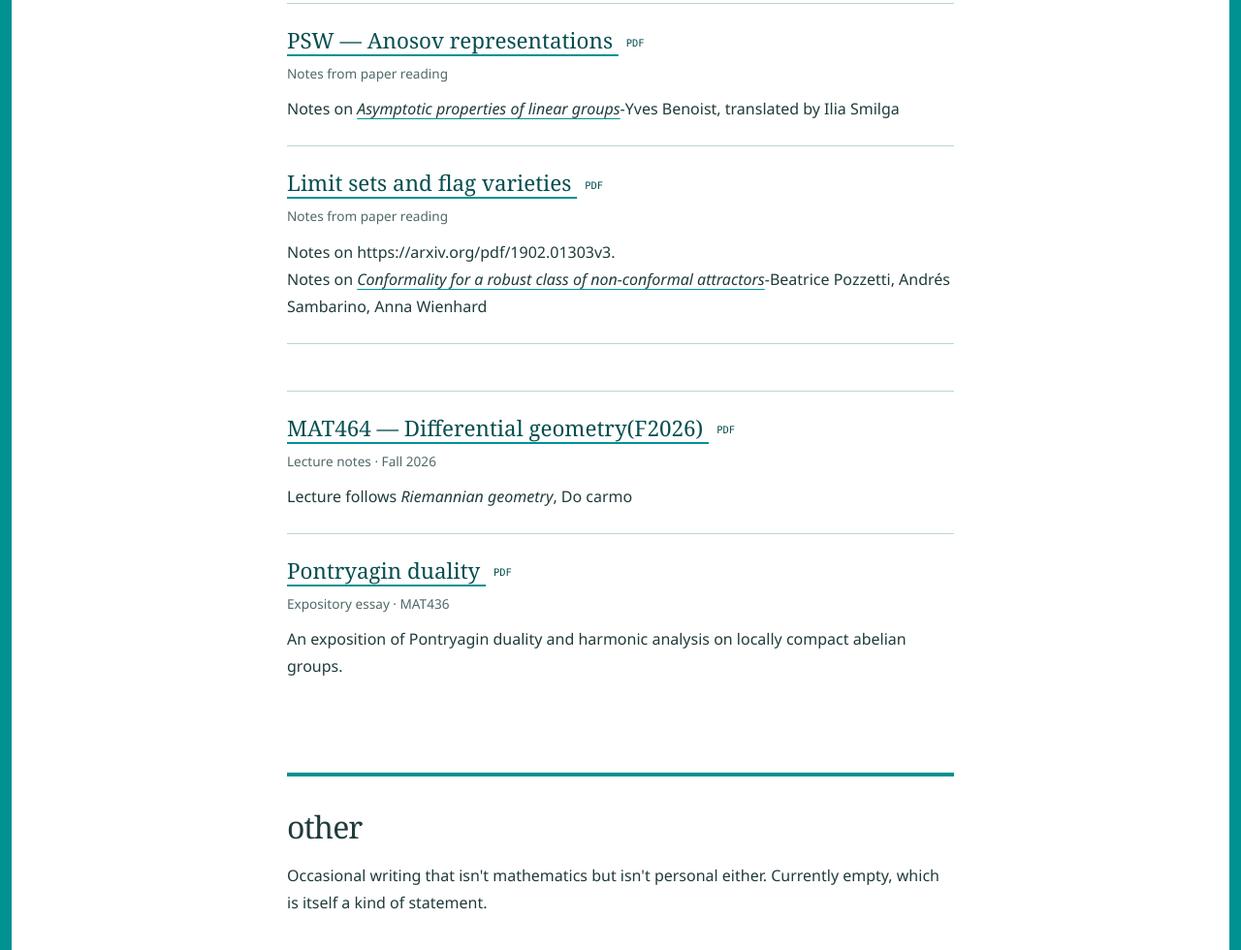
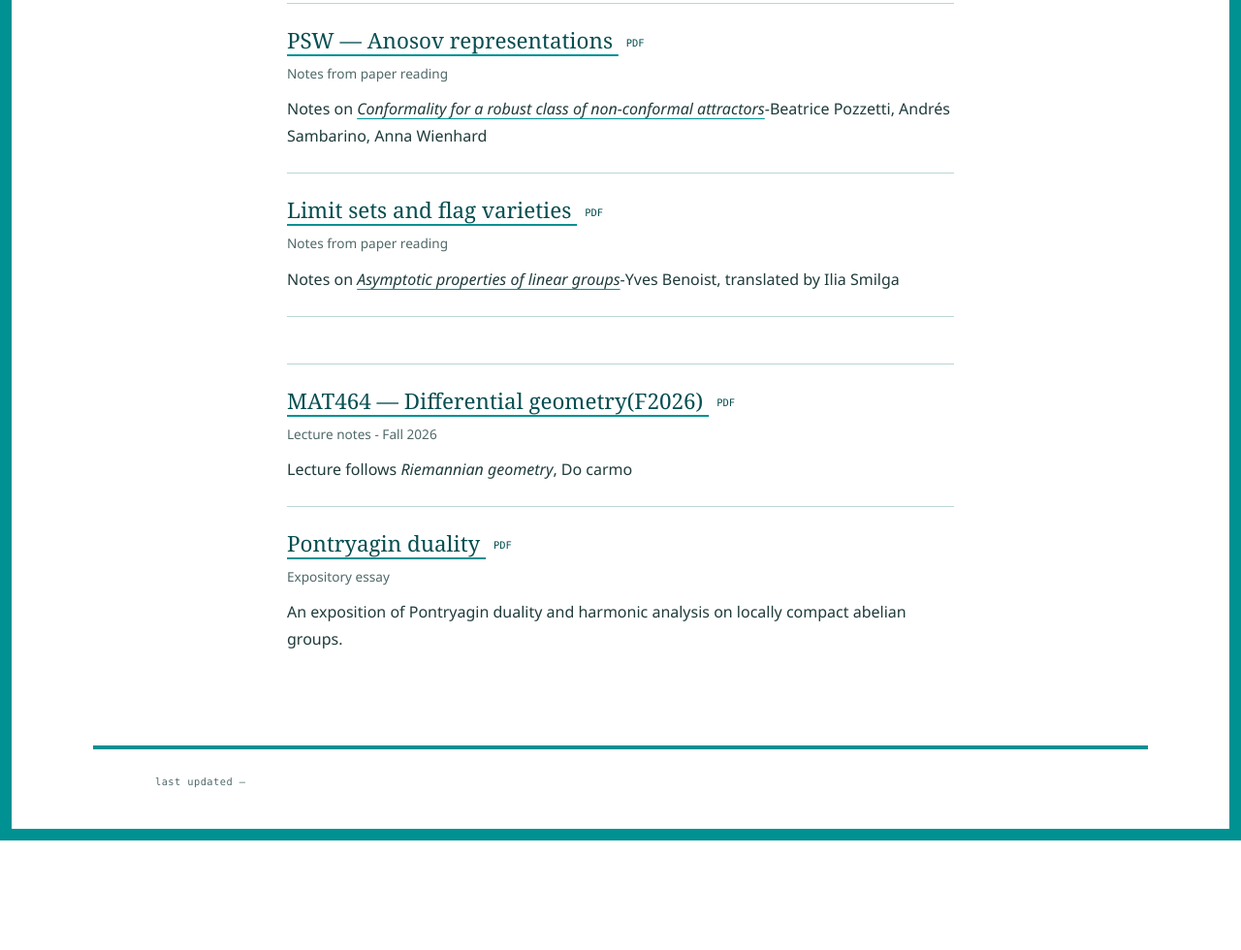
Before and after one commit to limelite-vista/personal-website, a plain HTML site: page Notes/index.html in a window 1280 px wide. Shown: the part 315-1295 px from the top of the page at 97% size. After the commit the page ends 1182 px from the top, so only its background shows below. Drawn offline with Linux system fonts and the light colour scheme; no server answers; a web font is replaced by a local one.

Commit message:
name change

```diff
--- a/Notes/index.html
+++ b/Notes/index.html
@@ -46,32 +46,30 @@
         <li>
           <h3><a href="../files/notes/psw.pdf">PSW — Anosov representations <span class="note-format">PDF</span></a></h3>
           <p class="note-kind">Notes from paper reading</p>
-          <p>Notes on <cite><a href="https://arxiv.org/pdf/1811.06009">Asymptotic properties of linear groups</a></cite>-Yves Benoist, translated by Ilia Smilga</p>
+          <p>Notes on <cite><a href="https://arxiv.org/pdf/1902.01303v3">Conformality for a robust class of non-conformal attractors</a></cite>-Beatrice Pozzetti, Andrés Sambarino, Anna Wienhard</p>
         </li>
         <li>
           <h3><a href="../files/notes/limit-sets-and-flag-varieties.pdf">Limit sets and flag varieties <span class="note-format">PDF</span></a></h3>
           <p class="note-kind">Notes from paper reading</p>
-          <p>Notes on https://arxiv.org/pdf/1902.01303v3.</p>
-          <p>Notes on <cite><a href="https://arxiv.org/pdf/1902.01303v3">Conformality for a robust class of non-conformal attractors</a></cite>-Beatrice Pozzetti, Andrés Sambarino, Anna Wienhard</p>
+          <p>Notes on <cite><a href="https://arxiv.org/pdf/1811.06009">Asymptotic properties of linear groups</a></cite>-Yves Benoist, translated by Ilia Smilga</p>
         <li>
         <li>
           <h3><a href="../files/notes/mat464.pdf">MAT464 — Differential geometry(F2026) <span class="note-format">PDF</span></a></h3>
-          <p class="note-kind">Lecture notes · Fall 2026</p>
+          <p class="note-kind">Lecture notes - Fall 2026</p>
           <p>Lecture follows <cite>Riemannian geometry</cite>, Do carmo</p>
         </li>
         <li>
           <h3><a href="../files/notes/pontryagin-duality.pdf">Pontryagin duality <span class="note-format">PDF</span></a></h3>
-          <p class="note-kind">Expository essay · MAT436</p>
+          <p class="note-kind">Expository essay</p>
           <p>An exposition of Pontryagin duality and harmonic analysis on locally compact abelian groups.</p>
         </li>
       </ul>
     </section>
 
-    <section>
+    <!-- <section>
       <h2>other</h2>
-      <p>Occasional writing that isn't mathematics but isn't personal either.
-        Currently empty, which is itself a kind of statement.</p>
-    </section>
+      <p></p>
+    </section> -->
 
   </main>
 
```
